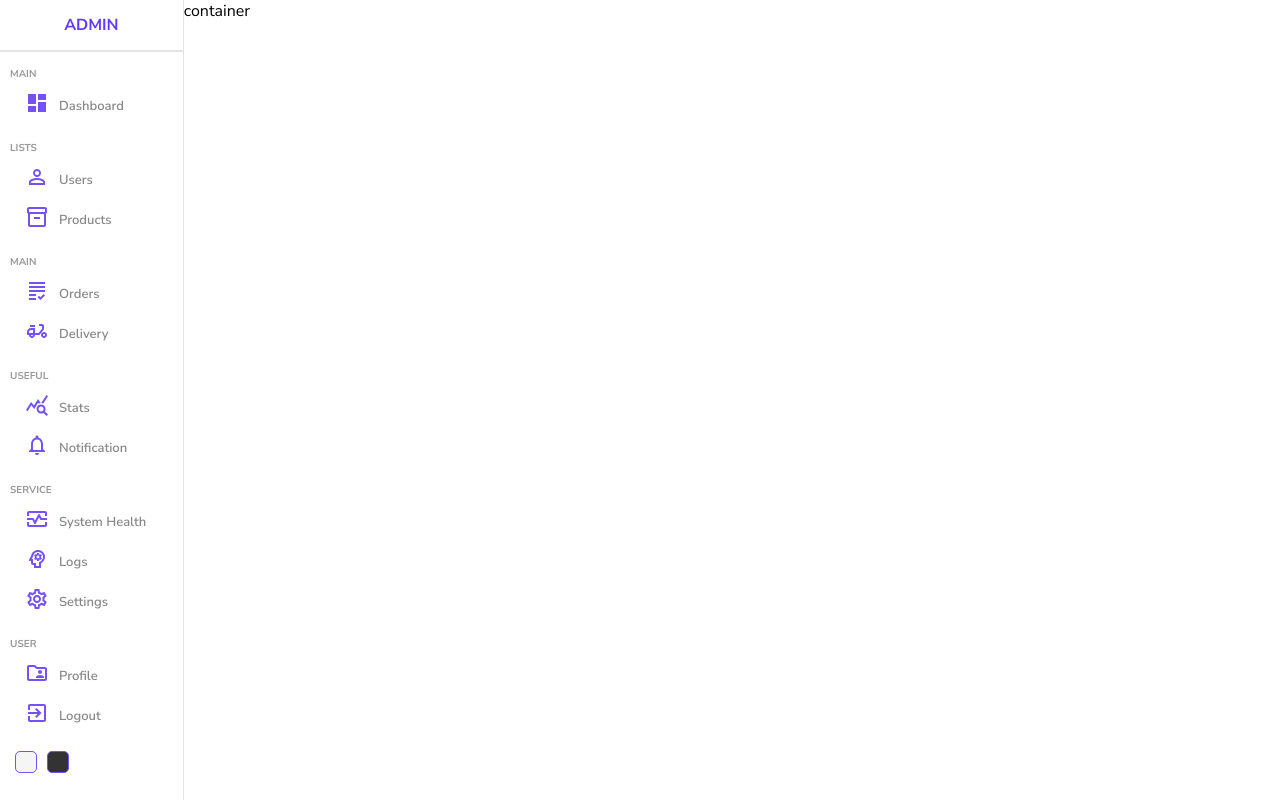
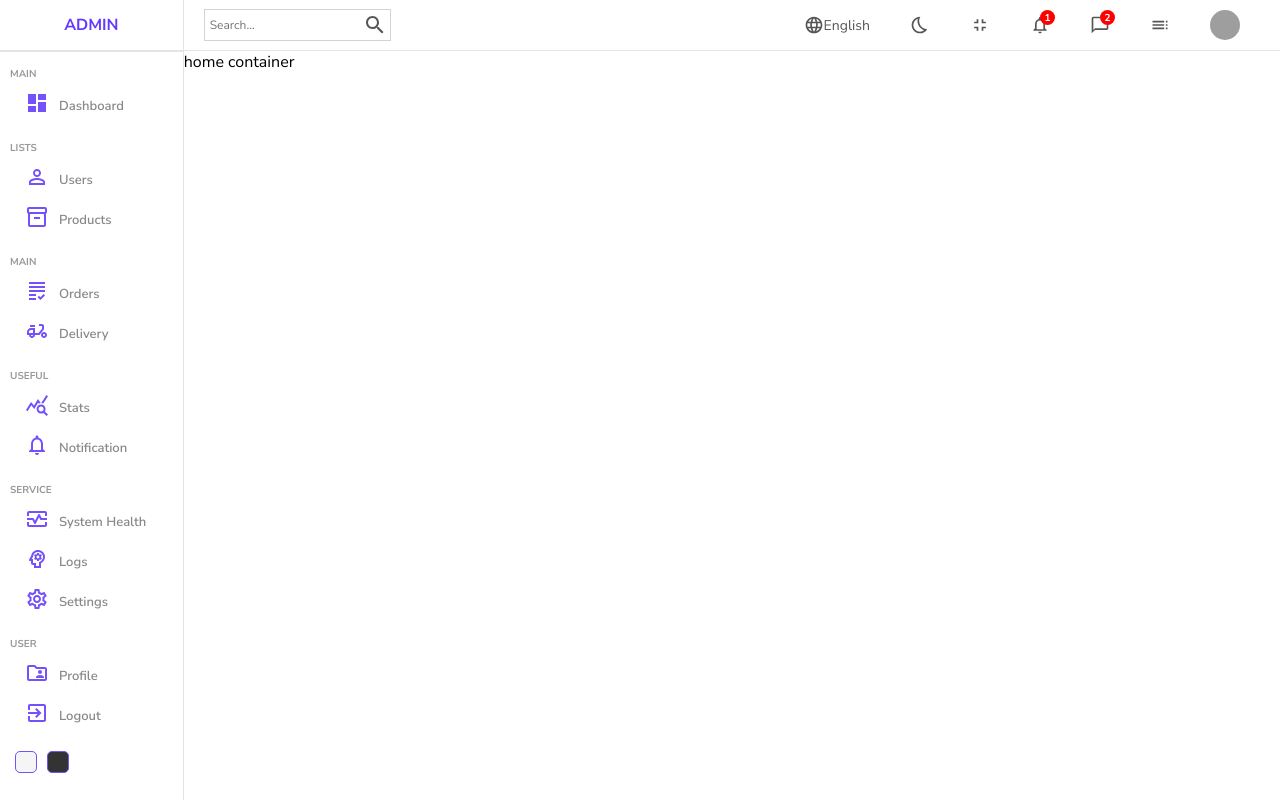
Before and after one commit to MHS676/React-Admin-Panel, a React (Create React App) app: page / in a window 1280 px wide. Built offline with nearby package versions, Linux system fonts and the light colour scheme; grey boxes are pictures that could not be loaded; a web font is replaced by a local one.

Commit message:
navbar done

```diff
--- a/src/components/navbar/Navbar.jsx
+++ b/src/components/navbar/Navbar.jsx
@@ -1,9 +1,54 @@
-import "./Navbar"
+import "./navbar.scss"
+import SearchIcon from '@mui/icons-material/Search';
+import LanguageIcon from '@mui/icons-material/Language';
+import BedtimeOutlinedIcon from '@mui/icons-material/BedtimeOutlined';
+import FullscreenExitOutlinedIcon from '@mui/icons-material/FullscreenExitOutlined';
+import NotificationsNoneOutlinedIcon from '@mui/icons-material/NotificationsNoneOutlined';
+import ChatBubbleOutlineOutlinedIcon from '@mui/icons-material/ChatBubbleOutlineOutlined';
+import TocOutlinedIcon from '@mui/icons-material/TocOutlined';
+
 
 const Navbar = () => {
   return (
     <div className='navbar'>
-      Navbar
+      <div className="wrapper">
+        <div className="search">
+          <input type="text" placeholder="Search..."/>
+          <SearchIcon/>
+        </div>
+        <div className="items">
+          <div className="item">
+          <LanguageIcon className="icon"/>
+          English
+          </div>
+          <div className="item">
+          <BedtimeOutlinedIcon className="icon"/>
+
+          </div>
+          <div className="item">
+          <FullscreenExitOutlinedIcon className="icon"/>
+
+          </div>
+          <div className="item">
+          <NotificationsNoneOutlinedIcon className="icon"/>
+          <div className="counter">1</div>
+          </div>
+          <div className="item">
+          <ChatBubbleOutlineOutlinedIcon className="icon"/>
+          <div className="counter">2</div>
+          </div>
+          <div className="item">
+          <TocOutlinedIcon className="icon"/>
+
+          </div>
+          <div className="item">
+
+          <img src="https://cdn.pixabay.com/photo/2013/05/11/08/28/sunset-110305_960_720.jpg" alt=""
+            className= "avatar"
+          />
+          </div>
+        </div>
+      </div>
     </div>
   )
 }
--- a/src/components/navbar/navbar.scss
+++ b/src/components/navbar/navbar.scss
@@ -0,0 +1,73 @@
+.navbar {
+    height: 50px;
+    border-bottom: 0.5px solid rgb(231, 228, 228);
+    display: flex;
+    align-items: center;
+    font-size: 14px;
+    color: #555;
+
+    .wrapper {
+        width: 100%;
+        padding: 20px;
+        display: flex;
+        align-items: center;
+        justify-content: space-between;
+
+        .search {
+            display: flex;
+            align-items: center;
+            border: 0.5px solid lightgray;
+            padding: 3px;
+
+
+            input {
+                border: none;
+                outline: none;
+                background-color: transparent;
+
+                &::placeholder {
+                    font-size: 12px;
+                }
+            }
+        }
+
+        .items {
+            display: flex;
+            align-items: center;
+
+            .item {
+                display: flex;
+                align-items: center;
+                margin: 20px;
+                position: relative;
+
+
+                .icon {
+                    font-size: 20px;
+                }
+
+                .avatar {
+                    width: 30px;
+                    height: 30px;
+                    border-radius: 50%;
+                }
+
+                .counter {
+                    width: 15px;
+                    height: 15px;
+                    background-color: red;
+                    border-radius: 50%;
+                    color: white;
+                    display: flex;
+                    align-items: center;
+                    justify-content: center;
+                    font-size: 10px;
+                    font-weight: bold;
+                    position: absolute;
+                    top: -5px;
+                    right: -5px;
+                }
+            }
+        }
+    }
+}
--- a/src/pages/home/Home.jsx
+++ b/src/pages/home/Home.jsx
@@ -1,11 +1,15 @@
 import Sidebar from "../../components/sidebar/Sidebar"
+import Navbar from "../../components/navbar/Navbar"
 import "./home.scss"
 
 const Home = () => {
   return (
     <div className="home">
       <Sidebar/>
-      <div className="homeContainer">container</div>
+      <div className="homeContainer">
+        <Navbar/>
+        home container
+      </div>
     </div>
   )
 }
```
